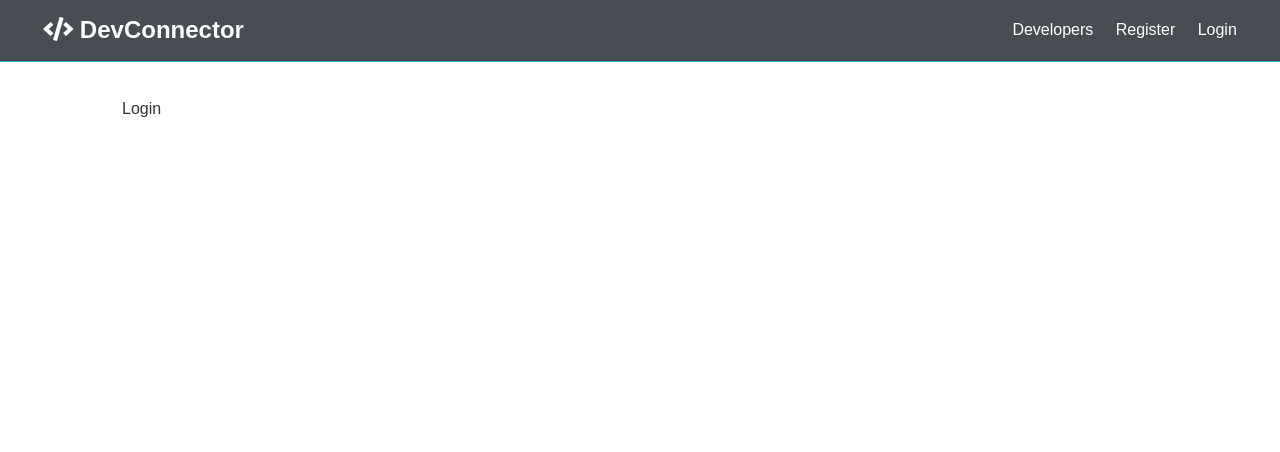
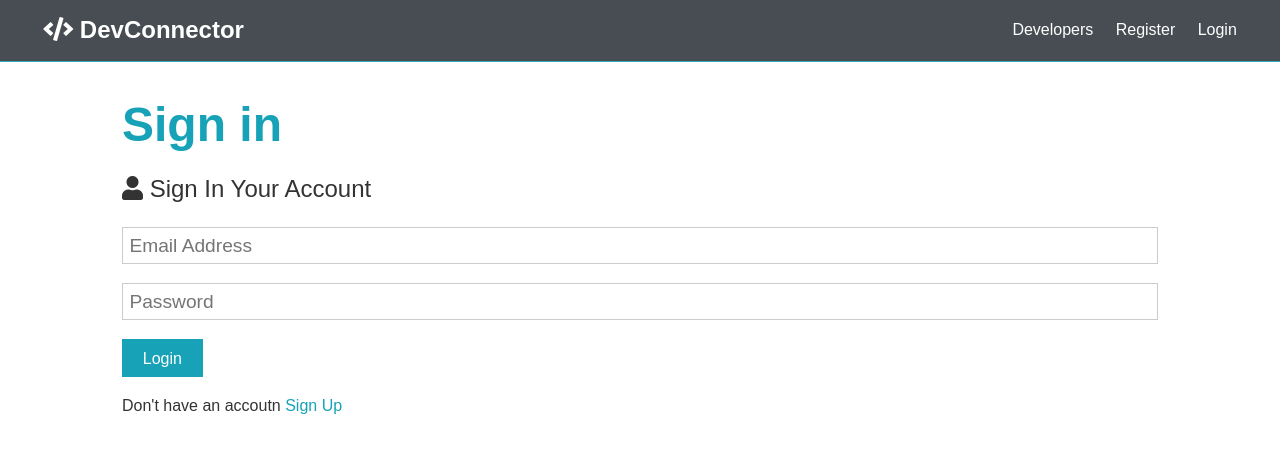
Before and after one commit to JoniKristianK/DevConnector, a React (Create React App) app in the folder client/: page /login in a window 1280 px wide. Shown: the top 452 px of the page. Built offline with nearby package versions, Linux system fonts and the light colour scheme.

Commit message:
Request Example & Login Form

```diff
--- a/client/src/components/auth/Login.js
+++ b/client/src/components/auth/Login.js
@@ -1,7 +1,57 @@
-import React from 'react';
+import React, { useState } from 'react';
+import { Link } from 'react-router-dom';
 
 const Login = () => {
-  return <div>Login</div>;
+  const [formData, setFormData] = useState({
+    email: '',
+    password: '',
+  });
+
+  const { email, password } = formData;
+
+  const onChange = (e) => {
+    setFormData({ ...formData, [e.target.name]: e.target.value });
+  };
+
+  const onSubmit = async (e) => {
+    e.preventDefault();
+    console.log('Success');
+  };
+
+  return (
+    <>
+      <h1 className='large text-primary'>Sign in</h1>
+      <p className='lead'>
+        <i className='fas fa-user'></i> Sign In Your Account
+      </p>
+      <form className='form' onSubmit={onSubmit}>
+        <div className='form-group'>
+          <input
+            type='email'
+            placeholder='Email Address'
+            name='email'
+            value={email}
+            onChange={onChange}
+            required
+          />
+        </div>
+        <div className='form-group'>
+          <input
+            type='password'
+            placeholder='Password'
+            name='password'
+            minLength='6'
+            value={password}
+            onChange={onChange}
+          />
+        </div>
+        <input type='submit' className='btn btn-primary' value='Login' />
+      </form>
+      <p className='my-1'>
+        Don't have an accoutn <Link to='/register'>Sign Up</Link>
+      </p>
+    </>
+  );
 };
 
 export default Login;
--- a/client/src/components/auth/Register.js
+++ b/client/src/components/auth/Register.js
@@ -15,12 +15,12 @@
     setFormData({ ...formData, [e.target.name]: e.target.value });
   };
 
-  const onSubmit = (e) => {
+  const onSubmit = async (e) => {
     e.preventDefault();
     if (password !== password2) {
       return console.log('Passwors do not match');
     }
-    console.log(formData);
+    console.log('Success!!');
   };
 
   return (
```
Also changed, not shown: 1 other file (tests, documents, lock files or other folders).
